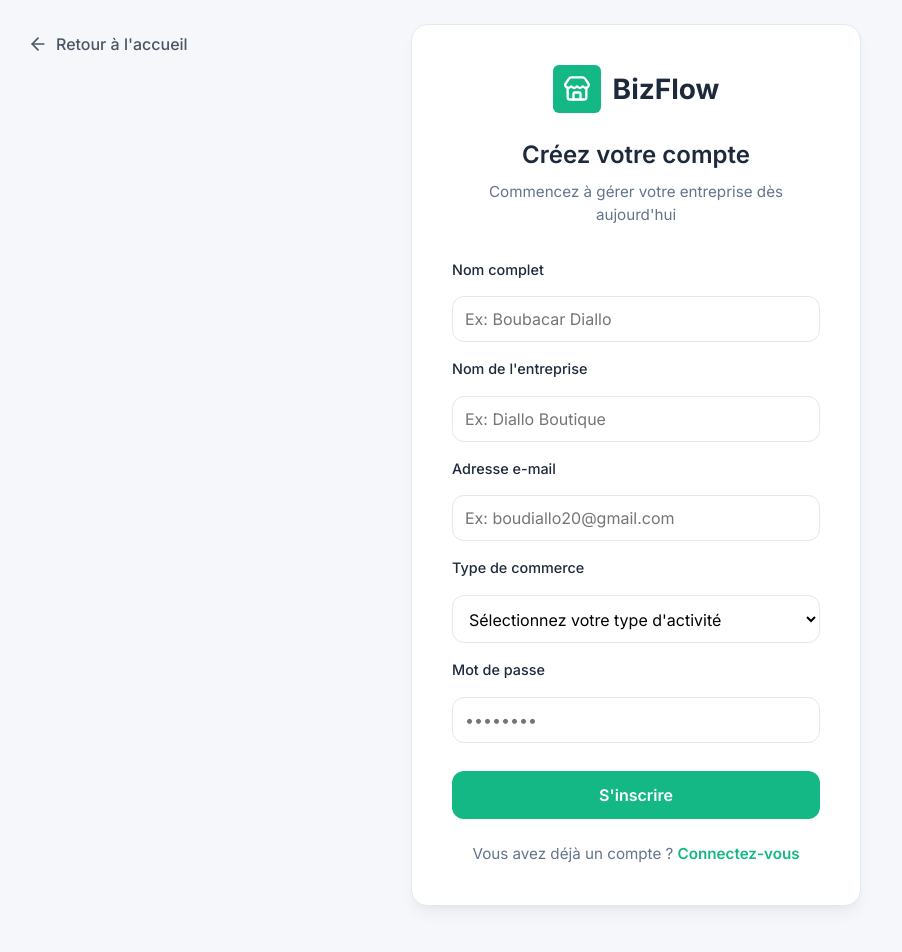
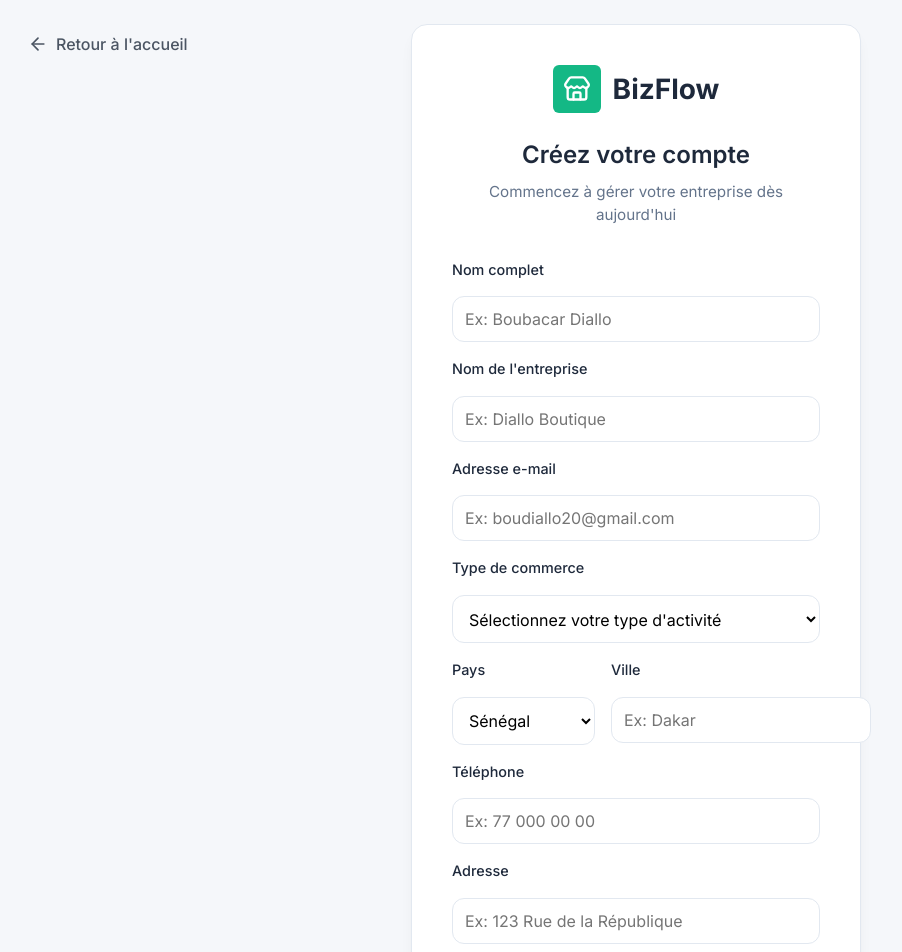
Before and after one commit to boubadiallo2/bizflow, a React (Vite) app: page /register in a window 1280 px wide. Shown: the top 952 px of the page, without its empty margins (4-906 px from the left). Before the commit the page ends 930 px from the top, so only its background shows below. Built offline with nearby package versions, Linux system fonts and the light colour scheme.

Commit message:
feat: collect full company details during registration and populate settings

```diff
--- a/src/pages/RegisterPage.tsx
+++ b/src/pages/RegisterPage.tsx
@@ -11,6 +11,10 @@ export const RegisterPage: React.FC = () => {
     email: '',
     password: '',
     commerceType: '',
+    phone: '',
+    city: '',
+    address: '',
+    country: 'sn',
     selectedProducts: [] as string[]
   });
   const [error, setError] = useState('');
@@ -75,7 +79,11 @@ export const RegisterPage: React.FC = () => {
         company: formData.company,
         commerceType: formData.commerceType,
         email: formData.email,
-        password: formData.password
+        password: formData.password,
+        phone: formData.phone,
+        city: formData.city,
+        address: formData.address,
+        country: formData.country
       });
       navigate('/login');
     } catch (err: any) {
@@ -175,6 +183,55 @@ export const RegisterPage: React.FC = () => {
             </div>
           )}
 
+          <div className="form-row" style={{ display: 'flex', gap: '16px' }}>
+            <div className="form-group" style={{ flex: 1 }}>
+              <label htmlFor="country">Pays</label>
+              <select
+                id="country"
+                value={formData.country}
+                onChange={handleChange}
+                required
+              >
+                <option value="sn">Sénégal</option>
+                <option value="ml">Mali</option>
+                <option value="ci">Côte d'Ivoire</option>
+                <option value="gn">Guinée</option>
+              </select>
+            </div>
+            <div className="form-group" style={{ flex: 1 }}>
+              <label htmlFor="city">Ville</label>
+              <input
+                type="text"
+                id="city"
+                value={formData.city}
+                onChange={handleChange}
+                placeholder="Ex: Dakar"
+              />
+            </div>
+          </div>
+
+          <div className="form-group">
+            <label htmlFor="phone">Téléphone</label>
+            <input
+              type="tel"
+              id="phone"
+              value={formData.phone}
+              onChange={handleChange}
+              placeholder="Ex: 77 000 00 00"
+            />
+          </div>
+
+          <div className="form-group">
+            <label htmlFor="address">Adresse</label>
+            <input
+              type="text"
+              id="address"
+              value={formData.address}
+              onChange={handleChange}
+              placeholder="Ex: 123 Rue de la République"
+            />
+          </div>
+
           <div className="form-group">
             <label htmlFor="password">Mot de passe</label>
             <input
```
Also changed, not shown: 1 other file (tests, documents, lock files or other folders).
